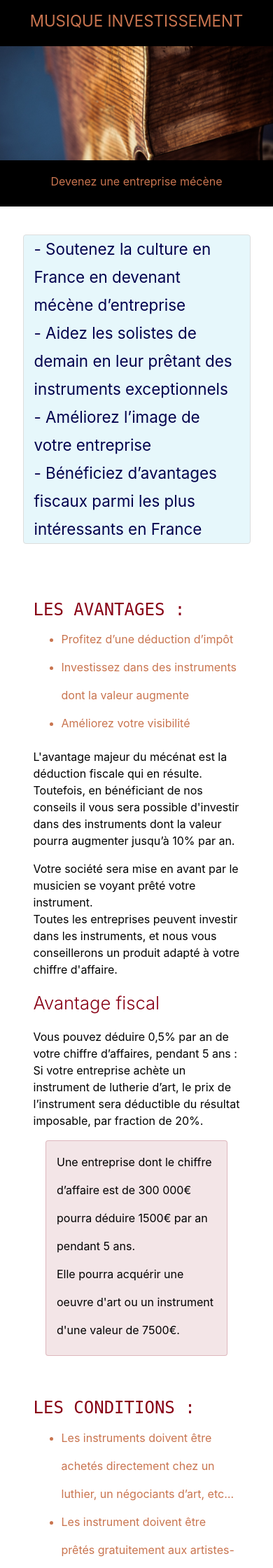
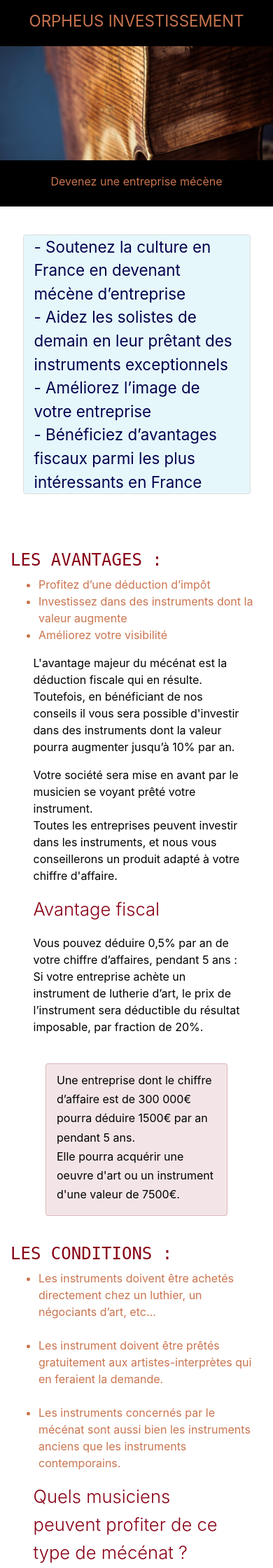
Before and after one commit to pizzicato-repo/learnbox_test1, a Django app: template inscription_pedago/templates/inscription_pedago/instruments.html in a window 390 px wide. Shown: the top 2240 px of the page at 70% size. Run offline with Django 3.2, Linux system fonts and the light colour scheme; the template is opened without the code that fills it, so the values that code supplies are empty; some libraries are stand-ins or nearby versions.

Commit message:
remise en forme pour mobile, espacements

```diff
--- a/inscription_pedago/static/css/instruments.css
+++ b/inscription_pedago/static/css/instruments.css
@@ -64,6 +64,7 @@ body {
     border: 1px solid rgb(136,0,21,.2);
     border-radius: 4px;
     color : black;
+    line-height: 1.7;
 }
 
 #points-forts{
@@ -71,6 +72,7 @@ body {
     border: 1px solid #dddddd;
     color : rgb(0,0,77);
     font-size:140%;
+    line-height: 1.5;
 }
 #ligne1{
     width : 200px;
@@ -82,3 +84,9 @@ body {
 #contacteznous{
     font-size:140%;
 }
+
+
+.roro{
+    line-height: 1.5;
+    text-align: left;
+}
--- a/inscription_pedago/templates/inscription_pedago/base_instruments.html
+++ b/inscription_pedago/templates/inscription_pedago/base_instruments.html
@@ -14,7 +14,7 @@
         <header class="container-fluid" id="instrument-header">
             <div class="row">
                 <div class="col">
-                    <p class="text-center tata">MUSIQUE INVESTISSEMENT    </p>
+                    <p class="text-center tata">ORPHEUS INVESTISSEMENT    </p>
                 </div>
             </div>
         </header>
--- a/inscription_pedago/templates/inscription_pedago/instruments.html
+++ b/inscription_pedago/templates/inscription_pedago/instruments.html
@@ -17,9 +17,17 @@
 <div class="row-spacer" ></div>
 
 <div class="row">
-    <div class="col-10 mx-auto">
+    <div class="col-10 d-none d-sm-block  mx-auto">
         <p class="h4 text-left text-uppercase m-6">Les avantages :</p>
         <ul>
+            <li>Profitez d’une déduction d’impôt</li>
+            <li>Investissez dans des instruments dont la valeur augmente</li>
+            <li>Améliorez votre visibilité</li>
+        </ul>
+    </div>
+    <div class="col d-sm-none">
+        <p class="h4 text-left text-uppercase m-6">Les avantages :</p>
+        <ul class="roro">
             <li>Profitez d’une déduction d’impôt</li>
             <li>Investissez dans des instruments dont la valeur augmente</li>
             <li>Améliorez votre visibilité</li>
@@ -50,6 +58,7 @@
     </div>
 </div>
 
+<br>
 <div class="row">
     <div class="col-8 mx-auto" id="instrument-exemple">
         <p>
@@ -59,18 +68,29 @@
     </div>
 </div>
 
-<div class="row-spacer"></div>
+
 <div class="row-spacer"></div>
 <div class="row-spacer"></div>
 <div class="row-spacer d-none d-md-block" ></div>
 
 <div class="row">
-    <div class="col-1 d-none"></div>
-    <div class="col-10 mx-auto" >
+        <div class="col-10 d-none d-sm-block  mx-auto">
             <p class="h4 text-left text-uppercase m-6d">Les Conditions :</p>
-        <ul>
+            <ul  class="roro">
                 <li>Les instruments doivent être achetés directement chez un luthier, un négociants d’art, etc…</li>
+                <br>
                 <li>Les instrument doivent être prêtés gratuitement aux artistes-interprètes qui en feraient la demande.</li>
+                <br>
+                <li>Les instruments concernés par le mécénat sont aussi bien les instruments anciens que les instruments contemporains. </li>
+            </ul>
+        </div>
+        <div class="col d-sm-none">
+            <p class="h4 text-left text-uppercase m-6">Les Conditions :</p>
+            <ul class="roro">
+                <li>Les instruments doivent être achetés directement chez un luthier, un négociants d’art, etc…</li>
+                <br>
+                <li>Les instrument doivent être prêtés gratuitement aux artistes-interprètes qui en feraient la demande.</li>
+                <br>
                 <li>Les instruments concernés par le mécénat sont aussi bien les instruments anciens que les instruments contemporains. </li>
             </ul>
         </div>
@@ -97,12 +117,13 @@
 <div class="row-spacer d-none d-md-block" ></div>
 
 <div class="row">
-        <div class="col-1 d-none"></div>
-        <div class="col-10 mx-auto">
-            <p class="h4 text-left text-uppercase m-6">Notre rôle</p>
-            <ul>
+        <div class="col-10 d-none d-sm-block  mx-auto">
+            <p class="h4 text-left text-uppercase m-6">Notre rôle :</p>
+            <ul  class="roro">
                 <li>Nous rechercherons auprès de plusieurs luthiers le meilleur instrument qui correspondra à vos critères.</li>
+                <br>
                 <li>Nous effectuerons la publicité du prêt d’instrument auprès des musiciens concernés, et sélectionnerons pour vous celui qui sera le plus en accord avec l’instrument.</li>
+                <br>
                 <li>Nous serons également votre interlocuteur privilégié auprès du luthier, qui assurera le suivi de l’instrument tout au long de sa vie pour préserver sa valeur et le maintenir au standart professionnel.</li>
             </ul>
             <p class="toto">
@@ -110,6 +131,21 @@
                 </p>
                 <br><br>
         </div>
+        <div class="col d-sm-none">
+            <p class="h4 text-left text-uppercase m-6">Les avantages :</p>
+            <ul class="roro">
+                <li>Nous rechercherons auprès de plusieurs luthiers le meilleur instrument qui correspondra à vos critères.</li>
+                <br>
+                <li>Nous effectuerons la publicité du prêt d’instrument auprès des musiciens concernés, et sélectionnerons pour vous celui qui sera le plus en accord avec l’instrument.</li>
+                <br>
+                <li>Nous serons également votre interlocuteur privilégié auprès du luthier, qui assurera le suivi de l’instrument tout au long de sa vie pour préserver sa valeur et le maintenir au standart professionnel.</li>
+                <br>
+            </ul>
+            <p class="col-10 mx-auto toto">
+                    Notre rôle sera donc de vous accompagner tout au long de votre démarche d’investissement pour votre mécénat. <br>
+                </p>
+        </div>
+
         <div class="col-1 d-none"></div>
 </div>
 
--- a/inscription_pedago/templates/inscription_pedago/wewillcontactyou.html
+++ b/inscription_pedago/templates/inscription_pedago/wewillcontactyou.html
@@ -13,7 +13,7 @@
         <div class="col-10 mx-auto" >
             <p class="toto">
                 Nous vous contacterons dans les 48 heures.<br>
-                Merci de vorre visite
+                Merci de vorre visite.
             </p>
         </div>
     </div>
--- a/inscription_pedago/test_views.py
+++ b/inscription_pedago/test_views.py
@@ -188,7 +188,7 @@ class TeatcherDetail(DetailView):
     #     return context
 
 
-def instrument(request):
+def instruments(request):
     return render(request, 'inscription_pedago/instruments.html', {} )
 
 from .forms import ContactForm, ContactForm2
--- a/inscription_pedago/urls.py
+++ b/inscription_pedago/urls.py
@@ -22,7 +22,7 @@ urlpatterns = [
     path('teatcher/<int:pk>/', test_views.TeatcherDetail.as_view(), name='teatcher_detail'),
 
     path('test_mail', test_views.test_mail, name='test_mail'),
-    path('instruments', test_views.instrument, name='instruments'),
+    path('instruments', test_views.instruments, name='instruments'),
 
     # path('contact-us', test_views.contact, name='contact'), #OK
     path('contact-us', test_views.ContactCreate.as_view(), name='contact-us'), #OK
```
Also changed, not shown: inscription_pedago/migrations/0007_auto_20191210_1909.py (added). Lines whose indentation alone changed are shown as unchanged.
